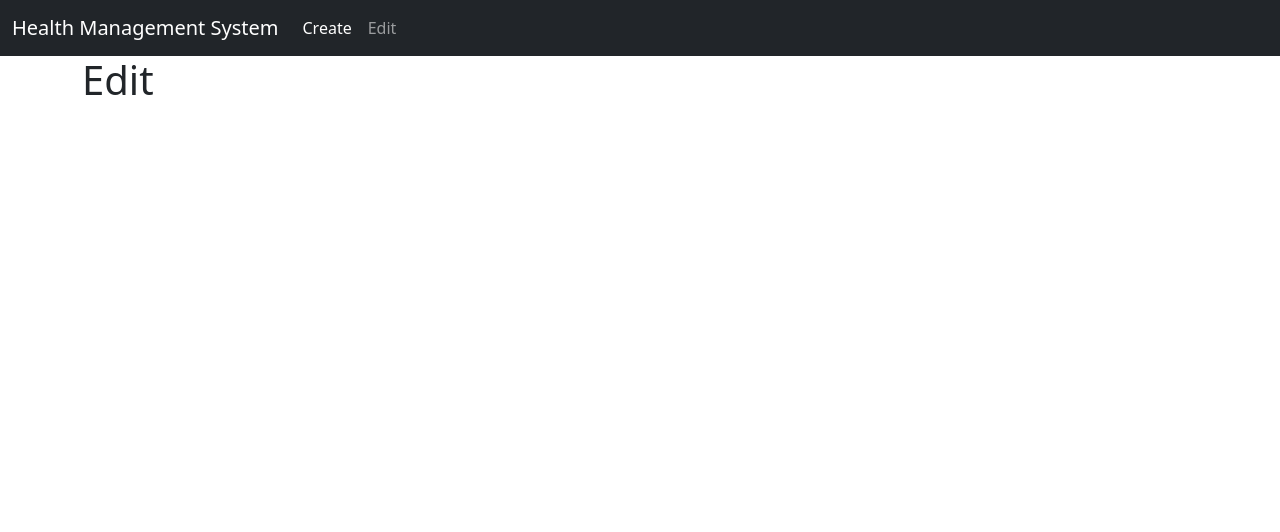
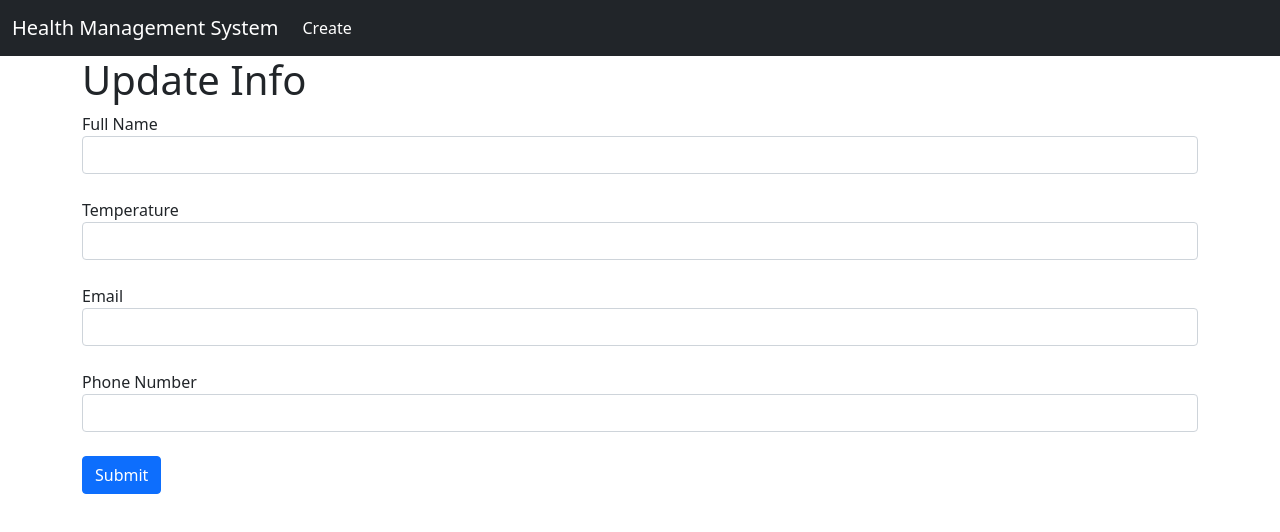
Before and after one commit to Buenaventura-Celine/Hospital-Management-System, a React (Create React App) app: page /edit/1 in a window 1280 px wide. Shown: the top 532 px of the page. Built offline with nearby package versions, Linux system fonts and the light colour scheme; no server answers; the HTML template or start-up script is replaced by a standard one.

Commit message:
update functionality added

```diff
--- a/src/components/Navbar.jsx
+++ b/src/components/Navbar.jsx
@@ -15,9 +15,6 @@ export default class Navbar extends Component {
                         <li className="nav-item">
                         <Link className="nav-link active" aria-current="page" to="/create">Create</Link>
                         </li>
-                        <li className="nav-item">
-                        <Link className="nav-link" to="/">Edit</Link>
-                        </li>
                     </ul>
                     </div>
                 </div>
--- a/src/screens/CreateScreen.jsx
+++ b/src/screens/CreateScreen.jsx
@@ -14,6 +14,14 @@ export default class CreateHealth extends Component {
 
         this.onSubmit = this.onSubmit.bind(this)
         this.onValueChange = this.onValueChange.bind(this)
+    }
+
+    componentDidMount(){
+        axios.get('http://localhost:5000/health/'+this.props.match.params.id)
+            .then(res => {
+                this.setState({health: res.data})
+            })
+            .catch(err => {console.log(err)})
     }
 
     onValueChange(e){
--- a/src/screens/EditScreen.jsx
+++ b/src/screens/EditScreen.jsx
@@ -1,11 +1,83 @@
-import React from 'react'
+import React, {Component} from "react";
+import { Link } from "react-router-dom";
+import axios from "axios";
 
-const EditScreen = () => {
-    return (
-        <div className="container">
-            <h1>Edit</h1>
-        </div>
-    )
+export default class EditScreen extends Component {
+    constructor(props) {
+        super(props)
+        this.state = {
+            fullname:'',
+            temperature:'',
+            email:'',
+            phonenumber:'',
+        }
+
+        this.onSubmit = this.onSubmit.bind(this)
+        this.onValueChange = this.onValueChange.bind(this)
+    }
+
+    componentDidMount(){
+        axios.get('http://localhost:5000/health/'+this.props.match.params.id)
+            .then(res => {
+                this.setState({
+                    fullname: res.data.fullname,
+                    temperature: res.data.temperature,
+                    email: res.data.email,
+                    phonenumber: res.data.phonenumber
+                })
+            })
+            .catch(err => {console.log(err)})
+    }
+
+    onValueChange(e){
+        this.setState({[e.target.dataset.name] : e.target.value})
+    }
+
+    onSubmit(e){
+        e.preventDefault()
+
+        const health = {
+            fullname: this.state.fullname,
+            temperature: this.state.temperature,
+            email: this.state.email,
+            phonenumber: this.state.phonenumber,
+        }
+
+        axios.post('http://localhost:5000/health/update/'+this.props.match.params.id, health)
+            .then(res => window.location = "/")
+            .catch(err => console.log('Error : ' + err))
+    }
+
+    render() {
+        return(
+            <div className="container">
+                <form onSubmit={this.onSubmit}>
+                    <h1>Update Info</h1>
+
+                    <div className="form-group">
+                        <label>Full Name</label>
+                        <input className="form-control" type="text" required onChange={this.onValueChange} data-name="fullname" value={this.state.fullname}/>
+                    </div><br/>
+
+                    <div className="form-group">
+                        <label>Temperature</label>
+                        <input className="form-control" type="number" step="0.1" required onChange={this.onValueChange} data-name="temperature" value={this.state.temperature}/>
+                    </div><br/>
+
+                    <div className="form-group">
+                        <label>Email</label>
+                        <input className="form-control" type="email" required onChange={this.onValueChange} data-name="email" value={this.state.email}/>
+                    </div><br/>
+
+                    <div className="form-group">
+                        <label>Phone Number</label>
+                        <input className="form-control" type="tel" required onChange={this.onValueChange} data-name="phonenumber" value={this.state.phonenumber}/>
+                    </div><br/>
+
+                    <button type="submit" className="btn btn-primary">Submit</button>
+                </form>
+            </div>
+
+        )
+    }
 }
-
-export default EditScreen
--- a/src/screens/HealthListScreen.jsx
+++ b/src/screens/HealthListScreen.jsx
@@ -31,7 +31,6 @@ export default class HealthListScreen extends Component {
                 this.setState({health: res.data})
             })
             .catch(err => {console.log(err)})
-
     }
 
     deleteHealth(id){
```
